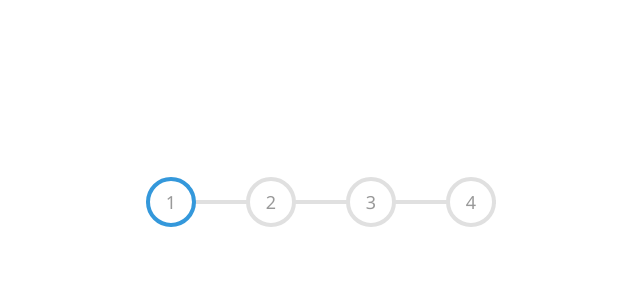
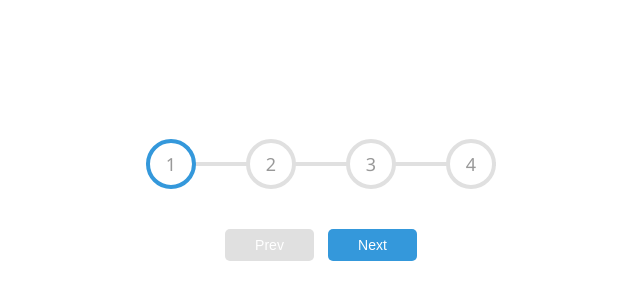
Before and after one commit to wcossior/Steps, a plain HTML site: page index.html in a window 1280 px wide. Shown: the part 198-498 px from the top of the page, without its empty margins (319-959 px from the left). Drawn offline with Linux system fonts and the light colour scheme.

Commit message:
adding buttons

```diff
--- a/index.html
+++ b/index.html
@@ -1,13 +1,16 @@
 <!DOCTYPE html>
 <html lang="en">
+
 <head>
     <meta charset="UTF-8">
     <meta name="viewport" content="width=device-width, initial-scale=1.0">
     <link rel="stylesheet" type="text/css" href="style.css">
     <title>Steps</title>
 </head>
+
 <body>
     <div class="container">
+        <div class="progressContainer">
             <div class="progressLine"></div>
             <div class="circle active">
                 <span>1</span>
@@ -22,6 +25,10 @@
                 <span>4</span>
             </div>
         </div>
+        <button disabled>Prev</button>
+        <button>Next</button>
+    </div>
 </body>
 <script src="script.js"></script>
+
 </html>
--- a/style.css
+++ b/style.css
@@ -1,31 +1,37 @@
-*{
+* {
     box-sizing: border-box;
 }
 
-body{
+body {
     display: flex;
+    flex-direction: column;
     justify-content: center;
     align-items: center;
     margin: 0;
     height: 100vh;
+    font-family: 'Segoe UI', Tahoma, Geneva, Verdana, sans-serif;
 }
 
-.container{
+.container {
+    text-align: center;
+}
+
+.progressContainer {
     position: relative;
     display: flex;
     flex-direction: row;
     gap: 50px;
-    width: 350px;
     align-items: center;
+    margin-bottom: 35px;
 }
 
-.progressLine{
+.progressLine {
     width: 100%;
-    border-bottom: 4px solid #e0e0e0 ;
+    border-bottom: 4px solid #e0e0e0;
     position: absolute;
 }
 
-.circle{
+.circle {
     display: flex;
     height: 50px;
     width: 50px;
@@ -37,12 +43,28 @@ body{
     align-items: center;
 }
 
-.circle.active{
+.circle.active {
     border: 4px solid #3498db;
 }
 
-.circle span{
+.circle span {
     color: #999;
     font-size: 18px;
-    font-family: 'Segoe UI', Tahoma, Geneva, Verdana, sans-serif;
+
 }
+
+button {
+    background-color: #3498db;
+    border: 0;
+    padding: 8px 30px;
+    margin: 5px;
+    font-size: 14px;
+    border-radius: 5px;
+    color: white;
+    cursor: pointer;
+}
+
+button:disabled{
+    background-color: #e0e0e0;
+    cursor: not-allowed;
+}
```
Lines whose indentation alone changed are shown as unchanged.
